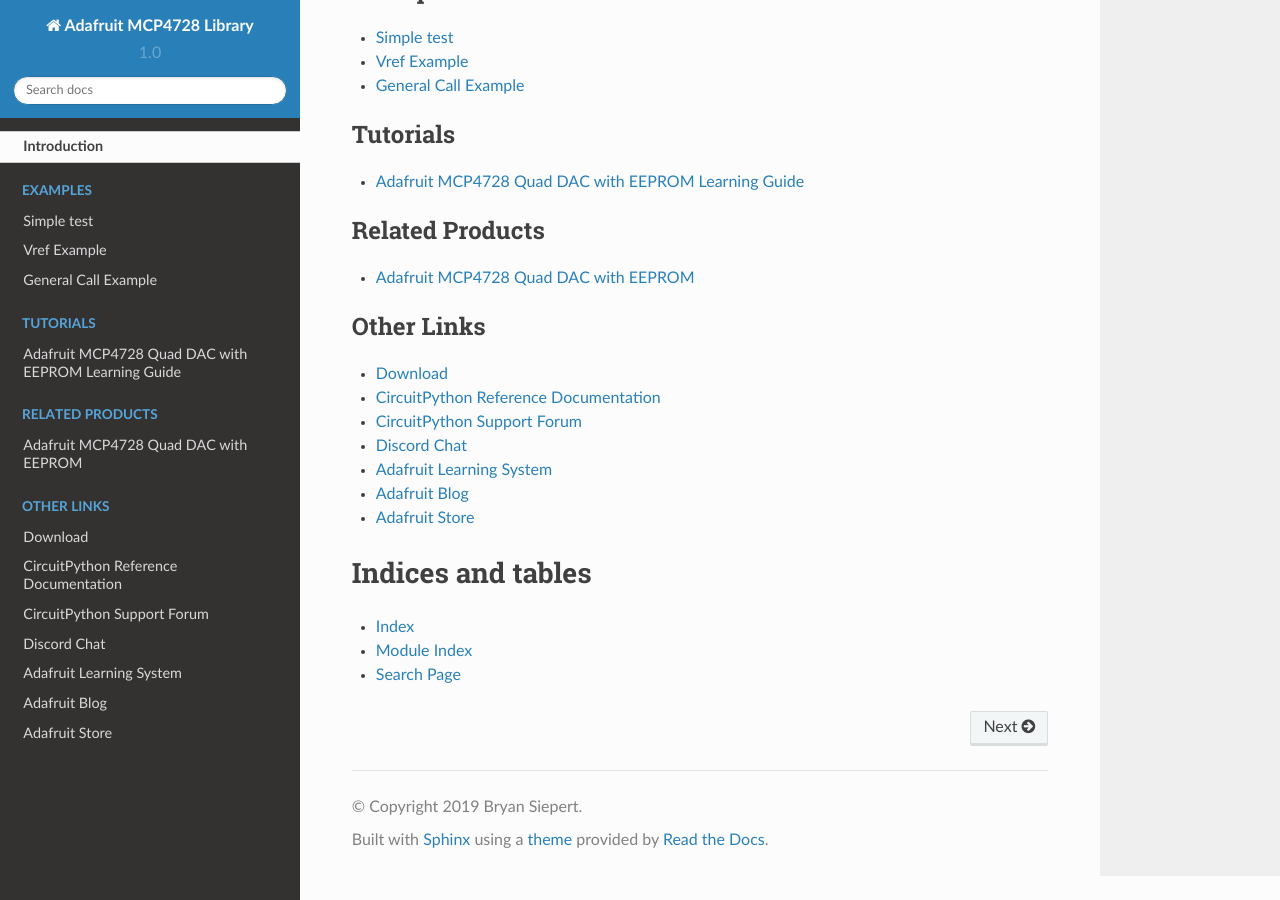
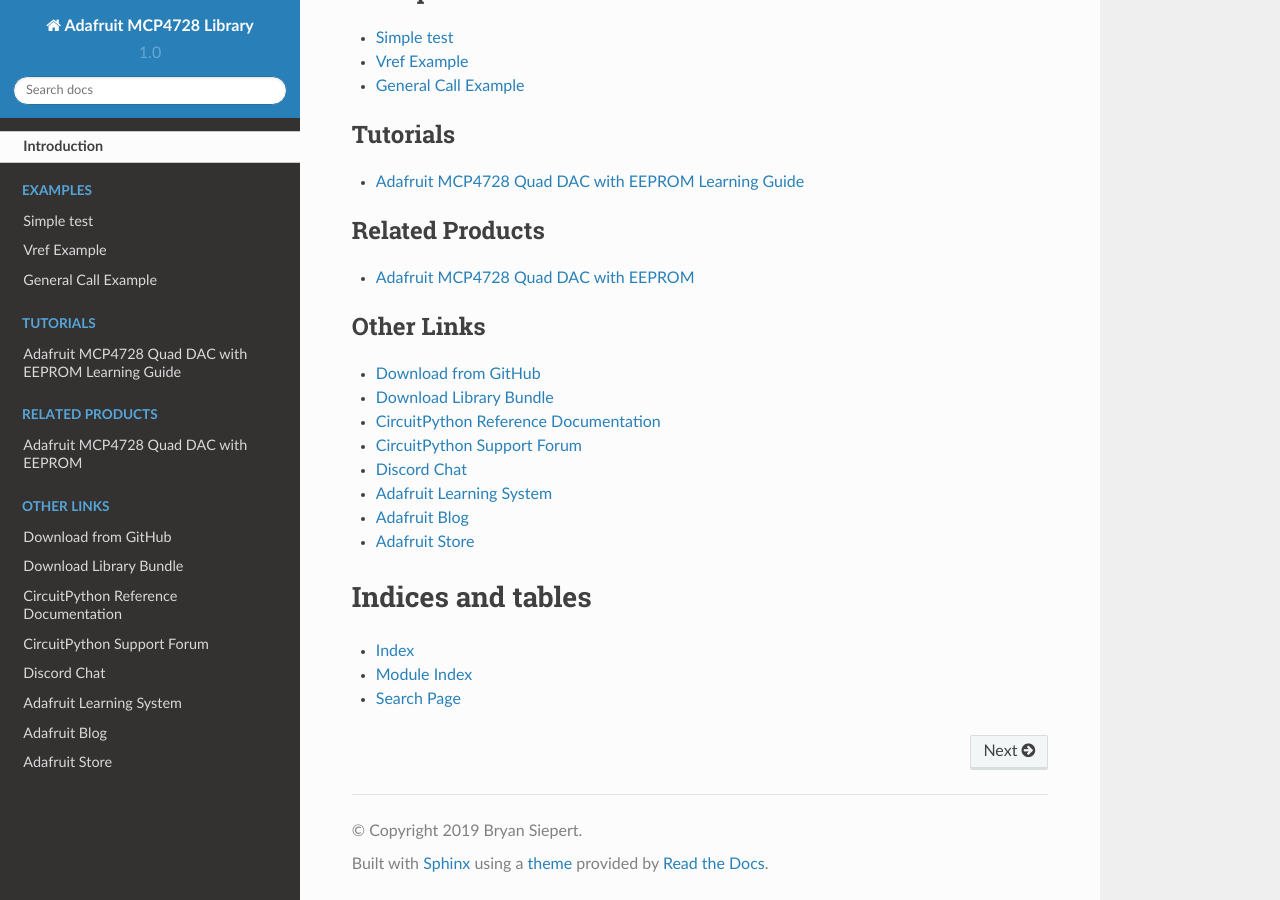
Before and after one commit to adafruit/Adafruit_CircuitPython_MCP4728, a Sphinx documentation site: the page built from docs/index.rst, in a window 1280 px wide and 900 px high, scrolled down 1687 px. Built offline with Sphinx 7.4.7 and the Read the Docs theme 2.0.0, drawn with Linux system fonts in a browser that asks for light colours.

Commit message:
Added cp.org link to index.rst

```diff
--- a/docs/index.rst
+++ b/docs/index.rst
@@ -33,7 +33,8 @@
 .. toctree::
     :caption: Other Links
 
-    Download <https://github.com/adafruit/Adafruit_CircuitPython_MCP4728/releases/latest>
+    Download from GitHub <https://github.com/adafruit/Adafruit_CircuitPython_MCP4728/releases/latest>
+    Download Library Bundle <https://circuitpython.org/libraries>
     CircuitPython Reference Documentation <https://docs.circuitpython.org>
     CircuitPython Support Forum <https://forums.adafruit.com/viewforum.php?f=60>
     Discord Chat <https://adafru.it/discord>
```
